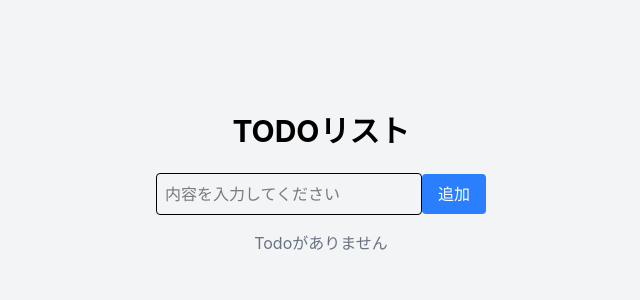
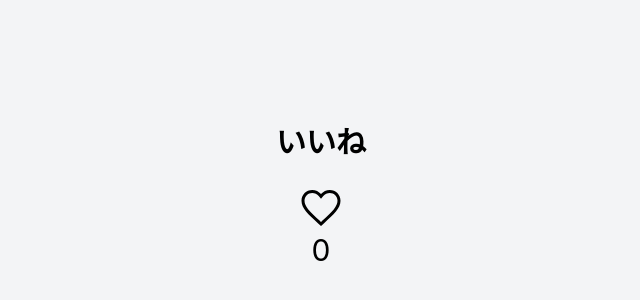
Before and after one commit to miho117/frontend-practice-react, a React (Vite) app: page / in a window 1280 px wide. Shown: the part 204-504 px from the top of the page, without its empty margins (319-959 px from the left). Built offline with nearby package versions, Linux system fonts and the light colour scheme.

Commit message:
Add LikeButton component with event handling

```diff
--- a/package.json
+++ b/package.json
@@ -13,7 +13,8 @@
     "@tailwindcss/vite": "^4.2.4",
     "@vitejs/plugin-react-swc": "^4.3.0",
     "react": "^19.2.5",
-    "react-dom": "^19.2.5"
+    "react-dom": "^19.2.5",
+    "react-icons": "^5.6.0"
   },
   "devDependencies": {
     "@eslint/js": "^10.0.1",
--- a/src/App.jsx
+++ b/src/App.jsx
@@ -1,10 +1,10 @@
-import AddTodo from './components/AddTodo';
+import LikeStatus from './components/LikeStatus';
 
 function App() {
 
   return (
 
-      <AddTodo />
+      <LikeStatus />
 
   );
 }
--- /dev/null
+++ b/src/components/LikeStatus.jsx
@@ -0,0 +1,35 @@
+import { useState } from 'react';
+import { IoMdHeartEmpty, IoMdHeart } from "react-icons/io";
+
+const LikeStatus = () => {
+    const [count, setCount] = useState(0);
+    const [isLiked, setIsLiked] = useState(false);
+
+const handleClick = () => {
+    if(isLiked){
+        setCount(prev => prev - 1);
+    }else{
+        setCount(prev => prev + 1);
+    }
+    setIsLiked(!isLiked);
+};
+
+return(
+    <div className="flex flex-col items-center justify-center min-h-screen bg-gray-100">
+        <h1 className="text-3xl font-bold">いいね</h1>
+        <br></br>
+        <button
+        onClick={handleClick}
+        >
+         <span>{isLiked ? (
+         <IoMdHeart className="text-red-500 text-5xl" />
+         ) : (
+         <IoMdHeartEmpty className="text-black-400 text-5xl" />
+         )}</span>
+         <span className="text-black-400 text-3xl">{count}</span>
+        </button>
+    </div>
+);
+};
+
+export default LikeStatus;
```
Also changed, not shown: 1 other file (tests, documents, lock files or other folders).
